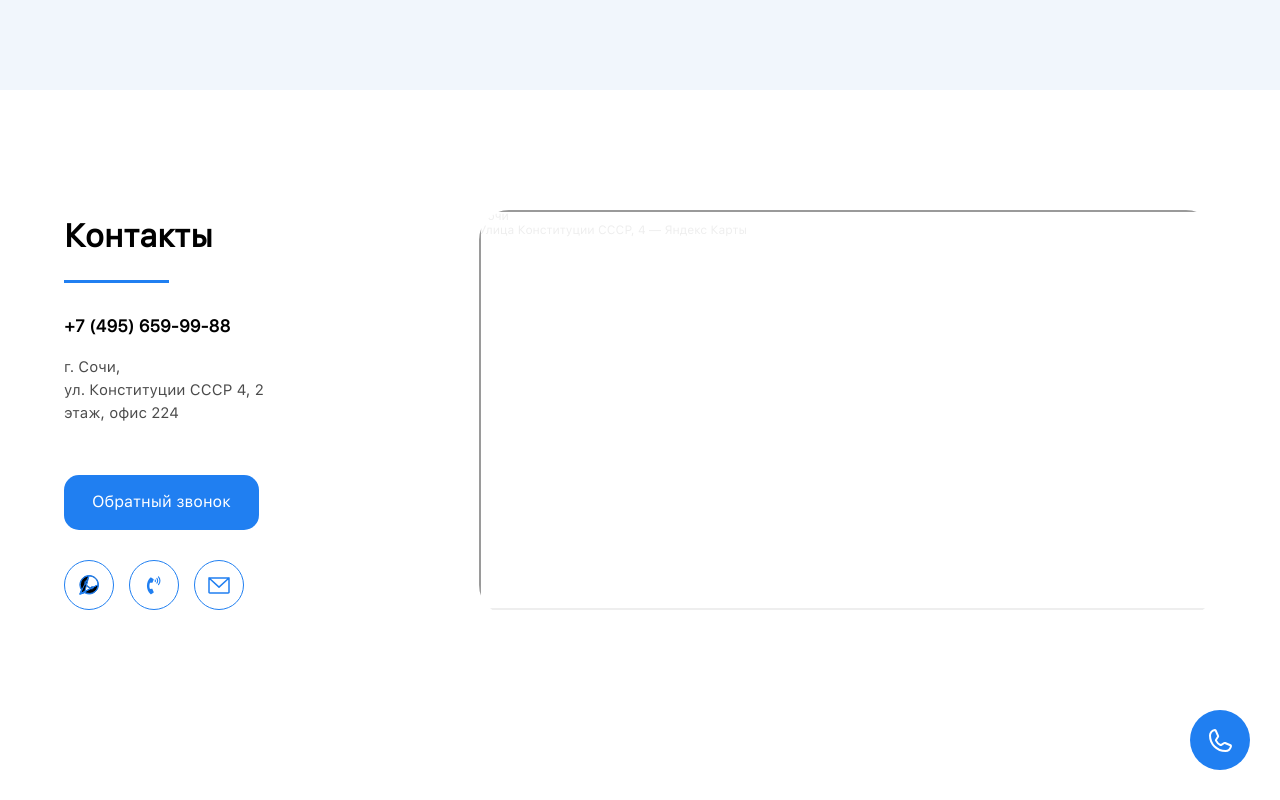
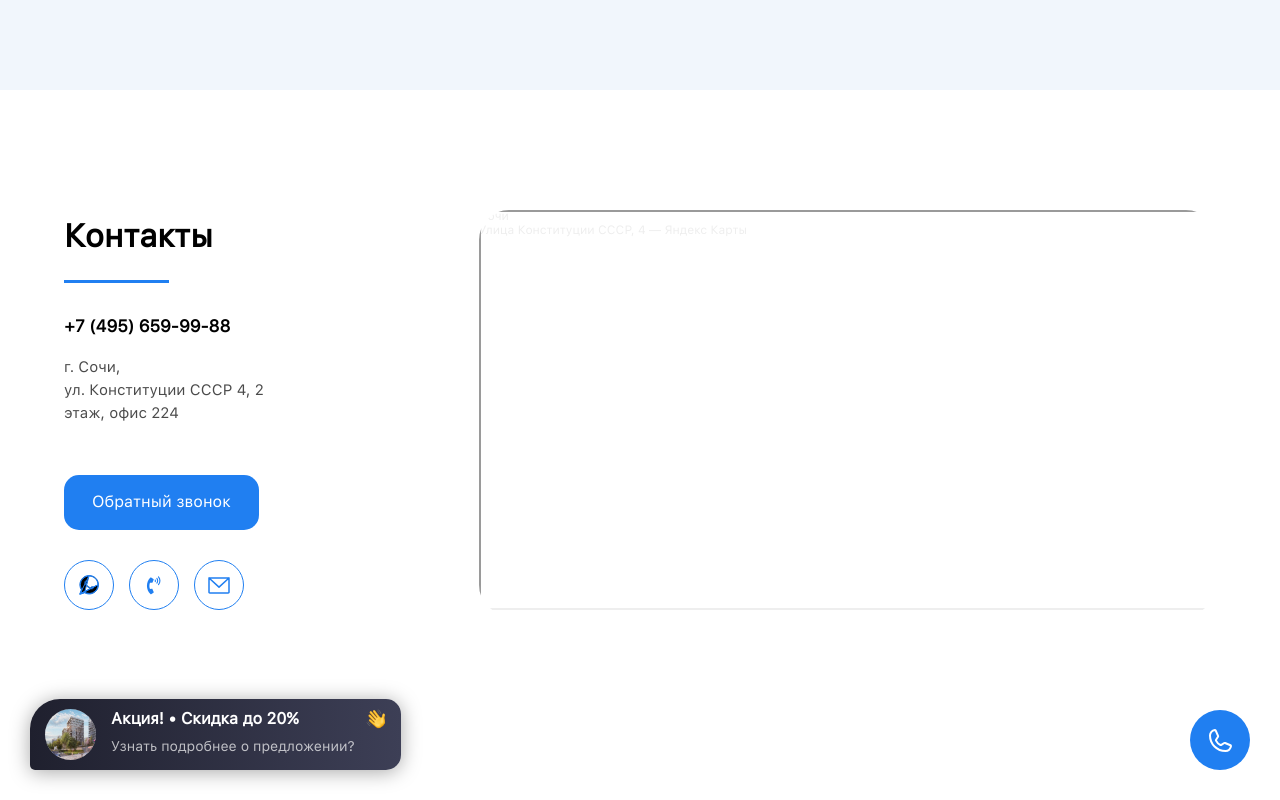
Before and after one commit to innabatalova/Test-page-Formula, a website built with webpack: page static/index.html in a window 1280 px wide. Shown: the part 4170-4970 px from the top of the page. Built offline with nearby package versions, Linux system fonts and the light colour scheme.

Commit message:
Create: added sale-die style

```diff
--- a/src/js/img.js
+++ b/src/js/img.js
@@ -7,6 +7,8 @@ import footerMessageIcon from "../../static/images/footer-message-icon.svg";
 import footerPhoneIcon from "../../static/images/footer-phone-icon.svg";
 import footerMailIcon from "../../static/images/footer-mail-icon.svg";
 import callIcon from "../../static/images/call-icon.svg";
+import saleIconImg from "../../static/images/sale-die.jpg";
+import handIcon from "../../static/images/hand-icon.png";
 
 const headerLogoIcon = document.querySelector(".header__logo__icon");
 headerLogoIcon.style = `background-image:url(${Logo})`;
@@ -34,3 +36,9 @@ footerMailMessage.style = `background-image:url(${footerMailIcon})`;
 
 const callDie = document.querySelector(".call-die");
 callDie.style = `background-image:url(${callIcon})`;
+
+const saleDieImg = document.querySelector(".sale-die__img");
+saleDieImg.style = `background-image:url(${saleIconImg})`;
+
+const saleDieHand = document.querySelector(".sale-die__hand");
+saleDieHand.style = `background-image:url(${handIcon})`;
--- /dev/null
+++ b/src/scss/blocks/_sale-die.scss
@@ -0,0 +1,55 @@
+.sale-die {
+  display: flex;
+  justify-content: space-between;
+  background: linear-gradient(90deg, #1f202e 0%, #3d3f56 100%);
+  box-shadow: 0px 2px 20px rgba(0, 0, 0, 0.35);
+  border-radius: 30px 15px 15px 5px;
+  padding: 10px 15px;
+  position: absolute;
+  left: 30px;
+  bottom: 30px;
+  cursor: pointer;
+
+  &__img {
+    width: 51px;
+    height: 51px;
+    border-radius: 50%;
+    margin-right: 15px;
+  }
+
+  &__title {
+    display: block;
+    font-weight: 600;
+    font-size: 16px;
+    line-height: 19px;
+    color: #ffffff;
+    margin-bottom: -8px;
+  }
+
+  &__text {
+    display: block;
+    font-weight: 400;
+    font-size: 14px;
+    line-height: 17px;
+    color: rgba(255, 255, 255, 0.7);
+  }
+
+  &__hand {
+    width: 20px;
+    height: 20px;
+    border-radius: 50%;
+    margin-left: 11px;
+
+    &:hover {
+      -webkit-transform: rotateZ(50deg);
+      -ms-transform: rotateZ(50deg);
+      transform: rotateZ(50deg);
+    }
+  }
+}
+
+@media screen and (max-width: 920px) {
+  .sale-die {
+    display: none;
+  }
+}
--- a/src/scss/style.scss
+++ b/src/scss/style.scss
@@ -16,3 +16,4 @@
 @import "./blocks/_mobile-menu";
 @import "./blocks/_form-overlay";
 @import "./blocks/_call-die";
+@import "./blocks/_sale-die";
--- a/static/index.html
+++ b/static/index.html
@@ -303,5 +303,14 @@
     </div>
 
     <div class="call-die"></div>
+
+    <div class="sale-die">
+      <div class="sale-die__img"></div>
+      <div>
+        <span class="sale-die__title">Акция! • Cкидка до 20%</span><br>
+      <span class="sale-die__text">Узнать подробнее о предложении?</span>
+      </div>
+      <div class="sale-die__hand"></div>
+    </div>
   </body>
 </html>
```
Also changed, not shown: static/images/sale-die.jpg (renamed from static/images/footer-die.jpg).
